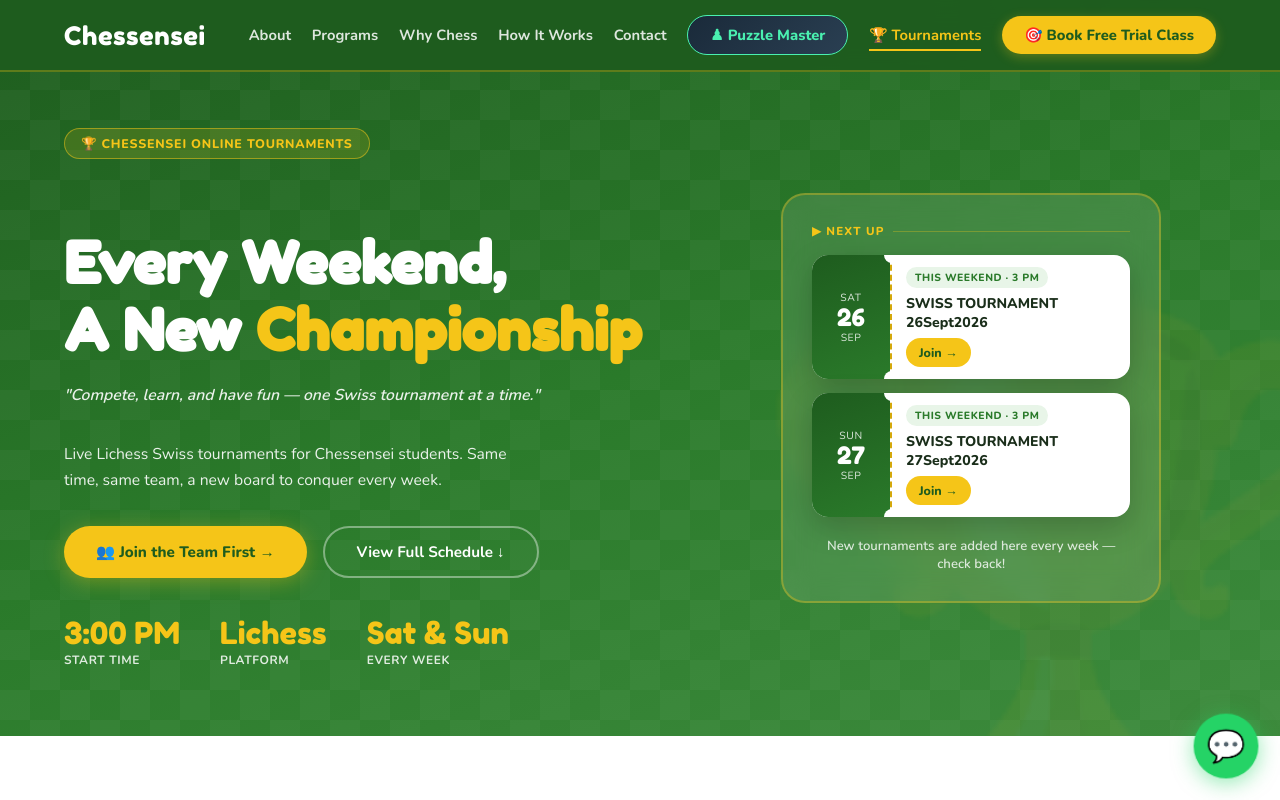
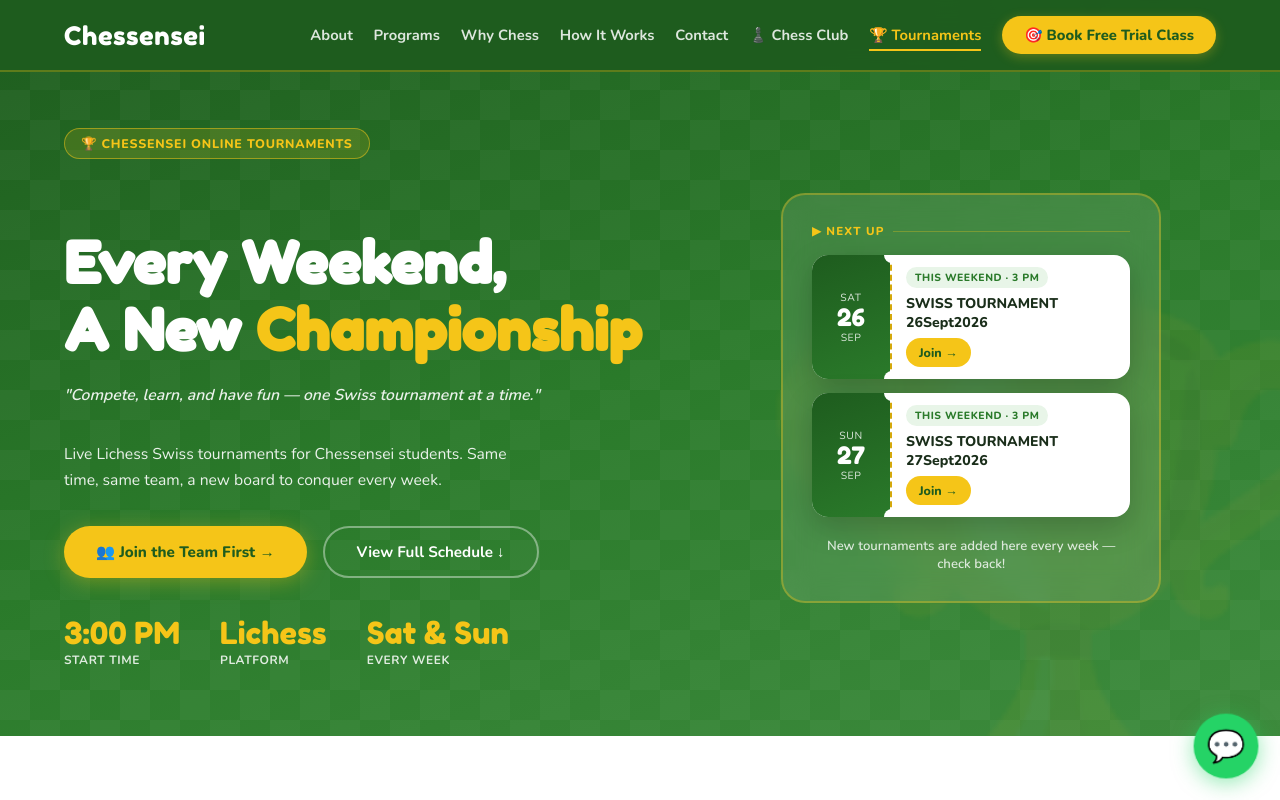
Before and after one commit to brajaparida/Chessensei_website, a plain HTML site: page tournaments.html in a window 1280 px wide. Shown: the top 800 px of the page. Drawn offline with nearby package versions, Linux system fonts and the light colour scheme.

Commit message:
Replace Puzzle Master link with Chess Club link

```diff
--- a/tournaments.html
+++ b/tournaments.html
@@ -186,7 +186,7 @@
     <li><a href="https://chessensei.com/#why">Why Chess</a></li>
     <li><a href="https://chessensei.com/#how">How It Works</a></li>
     <li><a href="https://chessensei.com/#contact">Contact</a></li>
-    <li><a href="/puzzles.html" class="nav-puzzle" target="_blank">♟ Puzzle Master</a></li>
+    <li><a href="/chess-club.html" class="nav-club">♟️ Chess Club</a></li>
     <li><a href="/tournaments.html" class="active">🏆 Tournaments</a></li>
     <li><a href="https://wa.me/917022785192?text=Hi%20Chessensei!%20I'm%20interested%20in%20a%20free%20trial%20chess%20class%20for%20my%20child." class="nav-cta" target="_blank">🎯 Book Free Trial Class</a></li>
   </ul>
```
